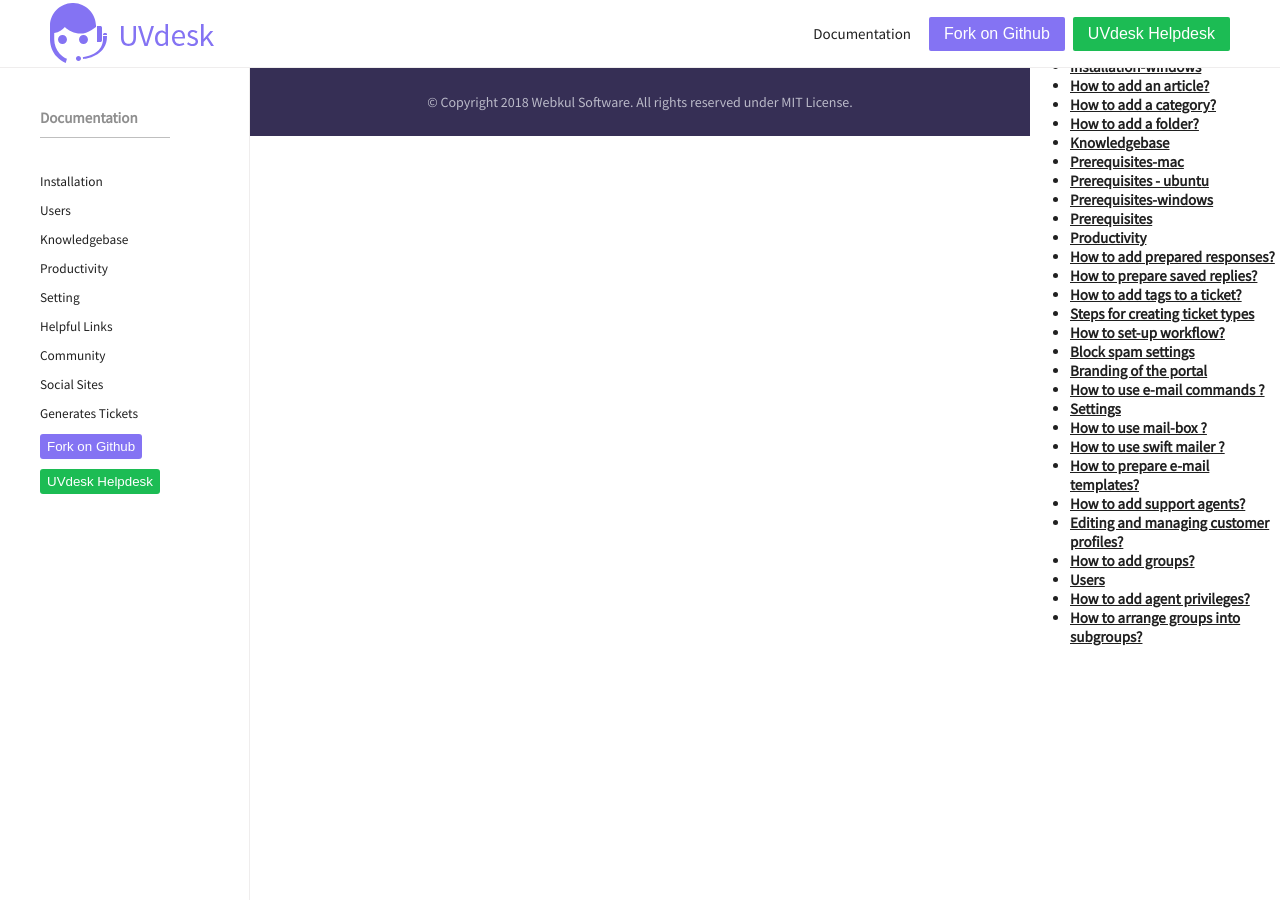
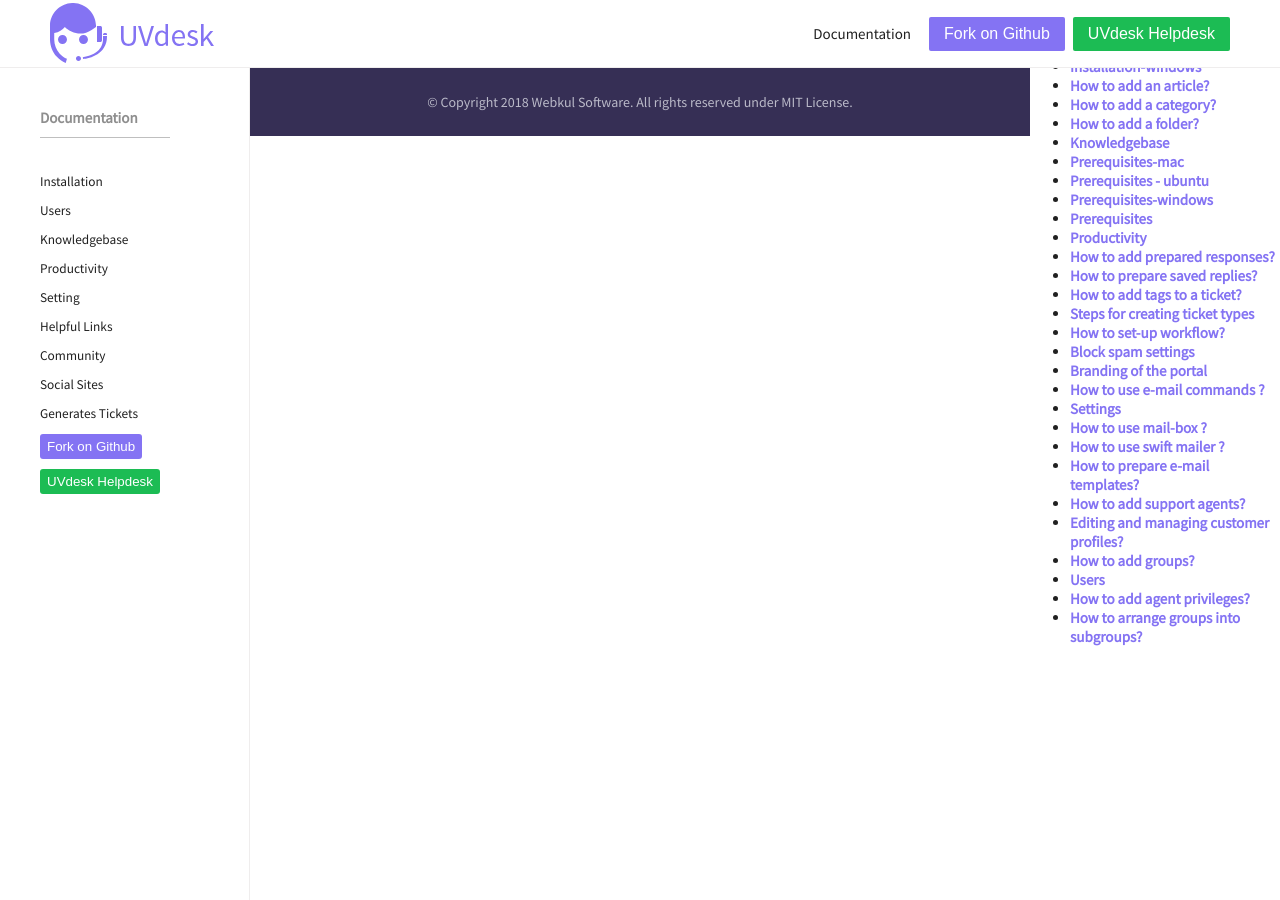
Before and after one commit to uvdesk/uvdesk.github.io, a Jekyll site: the page built from documents.html, in a window 1280 px wide. Built offline with Jekyll 4.4.1, drawn with Linux system fonts in a browser that asks for light colours.

Commit message:
Links effects are now fixed

```diff
--- a/_sass/main.scss
+++ b/_sass/main.scss
@@ -161,15 +161,24 @@
   transition: opacity 100ms ease;
 }
 
-.button:hover {
+a {
+  text-decoration: none;
+  color: var(--purple-bg-shade);
+}
+
+.button:hover, a:hover {
   opacity: var(--button-link-hover-opacity);
+}
+
+a:visited {
+  color: var(--link-button-visited-color);
 }
 
 .button:focus {
   outline: none;
 }
 
-.button:active {
+.button:active, a:active {
   opacity: var(--button-link-active-opacity);
 }
 
@@ -226,14 +235,6 @@
 
 .topic-box h4:first-of-type {
   margin-bottom: 10px;
-}
-
-.topic-box a:hover {
-  opacity: var(--button-link-hover-opacity);
-}
-
-.topic-box a:active {
-  opacity: var(--button-link-active-opacity);
 }
 
 .scheduleDemoBtn {
@@ -370,20 +371,6 @@
   font-size: var(--sub-heading-font-size);
 }
 
-.helpful-links a {
-  text-decoration: none;
-  color: var(--purple-bg-shade);
-}
-
-.helpful-links a:hover {
-  opacity: var(--button-link-hover-opacity);
-}
-
-.helpful-links a:active {
-  opacity: var(--button-link-active-opacity);
-}
-
-
 .helpful-links-grid-container {
     display: grid;
     grid-template-columns: auto auto auto auto;
--- a/_sass/variables.scss
+++ b/_sass/variables.scss
@@ -65,6 +65,7 @@
   --purple-bg-shade: #8473F3;
   --green-bg-shade: #1cbc54;
   --container-bg-color: #ffffff;
+  --link-button-visited-color: #4e32a8;
 
   //opacity
   --button-link-hover-opacity: 0.7;
```
